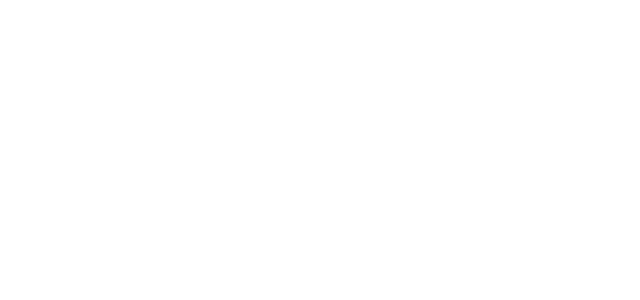
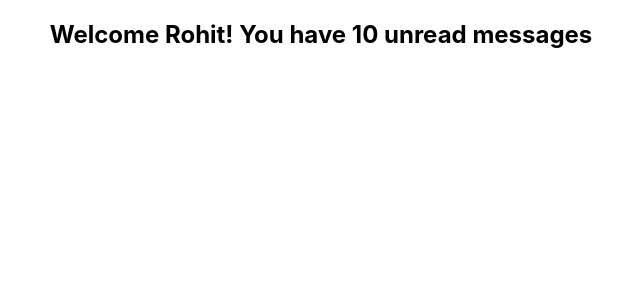
Before and after one commit to rohit-kumaar/reference-react-typescript, a React (Create React App) app: page / in a window 1280 px wide. Shown: the top 300 px of the page, without its empty margins (319-959 px from the left). Built offline with nearby package versions, Linux system fonts and the light colour scheme.

Commit message:
Typing props

```diff
--- a/src/App.tsx
+++ b/src/App.tsx
@@ -1,7 +1,12 @@
 import "./App.css";
+import Greet from "./components/Greet";
 
 function App() {
-  return <div className="App"></div>;
+  return (
+    <div className="App">
+      <Greet name="Rohit" />
+    </div>
+  );
 }
 
 export default App;
--- /dev/null
+++ b/src/components/Greet.tsx
@@ -0,0 +1,13 @@
+type GreetProps = {
+  name: string;
+};
+
+const Greet = (props: GreetProps) => {
+  return (
+    <div>
+      <h2>Welcome {props.name}! You have 10 unread messages</h2>
+    </div>
+  );
+};
+
+export default Greet;
```
